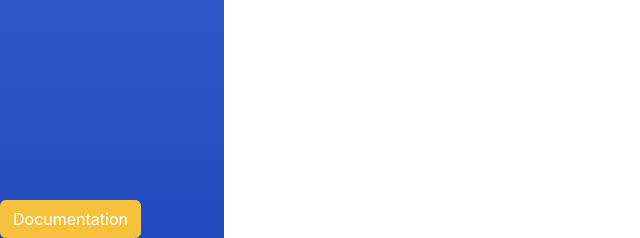
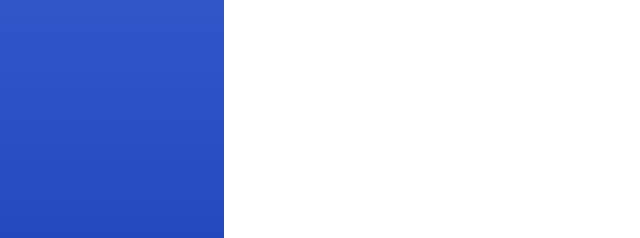
Before and after one commit to ACCORD-NWP/DAVAI-ciboulai, a Django app: page / in a window 1280 px wide; the page is wider, and only the part inside the window is pictured. Shown: the part 562-800 px from the top of that part, without its empty margins (0-640 px from the left). Run offline with Django 4.2, Linux system fonts and the light colour scheme; data that the repository does not hold is empty; some libraries are stand-ins or nearby versions.

Commit message:
remove Documentation

```diff
--- a/DAVAI/templates/ciboulai.html
+++ b/DAVAI/templates/ciboulai.html
@@ -30,7 +30,6 @@
 {% endblock %}
 
 {% block helpBtn %}
-<a class="btn btn-warning" data-toggle="modal" data-target="#helpModal" href="#" >Documentation</a>
 {% endblock %}
 
 {% block appSidebar %}
```
